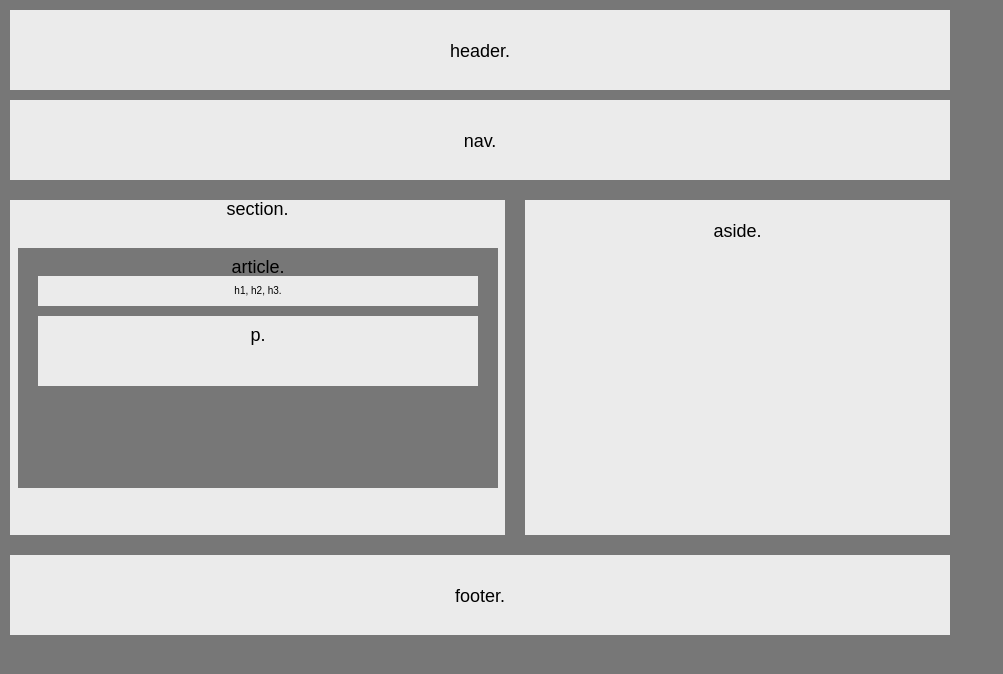
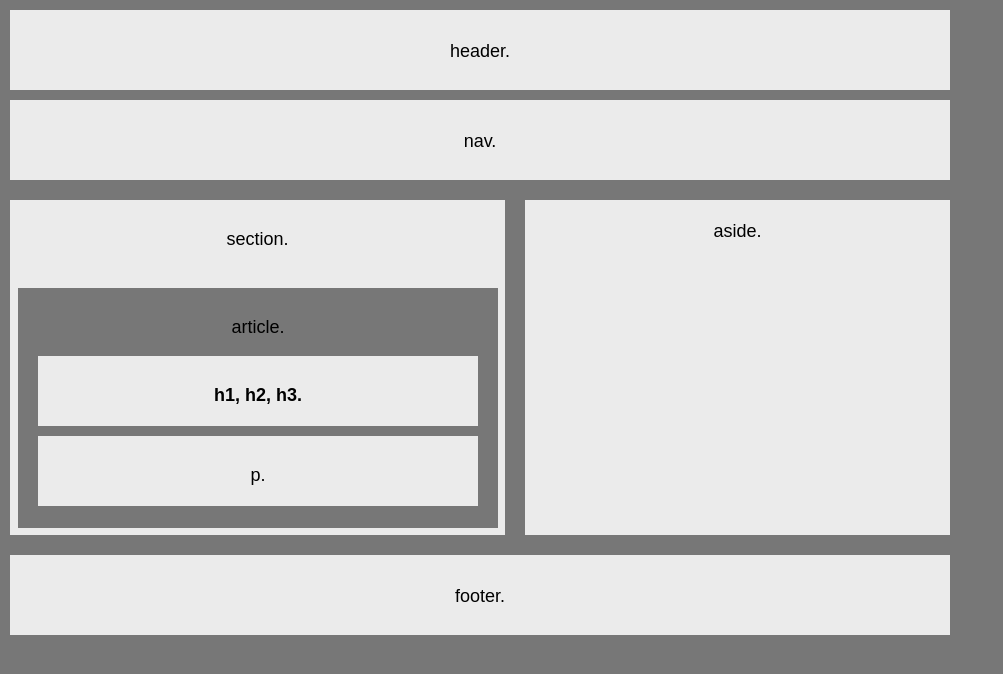
Before and after one commit to AlextheBaker/HW-Wireframe, a PHP site: page / in a window 1280 px wide. Shown: the top 674 px of the page, without its empty margins (0-1003 px from the left). Run offline with PHP 8.4, Linux system fonts and the light colour scheme.

Commit message:
post reset code

```diff
--- a/style.css
+++ b/style.css
@@ -32,7 +32,7 @@ body{
 }
 .sectionbox {
     text-align: center;
-    height: 335px;
+    height: 305px;
     float: left;
     background-color: #ebebeb;
     width: 495px;
@@ -40,6 +40,7 @@ body{
     border: 10px;
     font-size: 18px;
     font-family: Arial;
+    padding-top: 30px;
 }
 .articlebox {
 	text-align: center;
@@ -49,30 +50,34 @@ body{
     padding: 10px;
     margin: 8px;
     border: 10px;
-    margin-top: 30px;
+    margin-top: 40px;
     font-size: 18px;
     font-family: Arial;
-    height: 220px;
+    height: 200px;
+    padding-top: 30px;
 }
 .hbox {
     text-align: center;
     float: left;
     background-color: #ebebeb;
-    width: 420px;
-    padding: 10px;
+    width: 380px;
+    padding: 30px;
     border: 10px;
-    font-size: 10px;
+    font-size: 18px;
     margin-left: 10px;
+    height: 10px;
+    margin-top: 20px;
+    font-weight: bold;
 }
 .pbox {
     text-align: center;
     float: left;
     background-color: #ebebeb;
-    width: 420px;
-    padding: 10px;
+    width: 380px;
+    padding: 30px;
     border: 10px;
     margin-top: 10px;
-    height: 50px;
+    height: 10px;
     font-size: 18px;
     font-family: Arial;
     margin-left: 10px;
```
